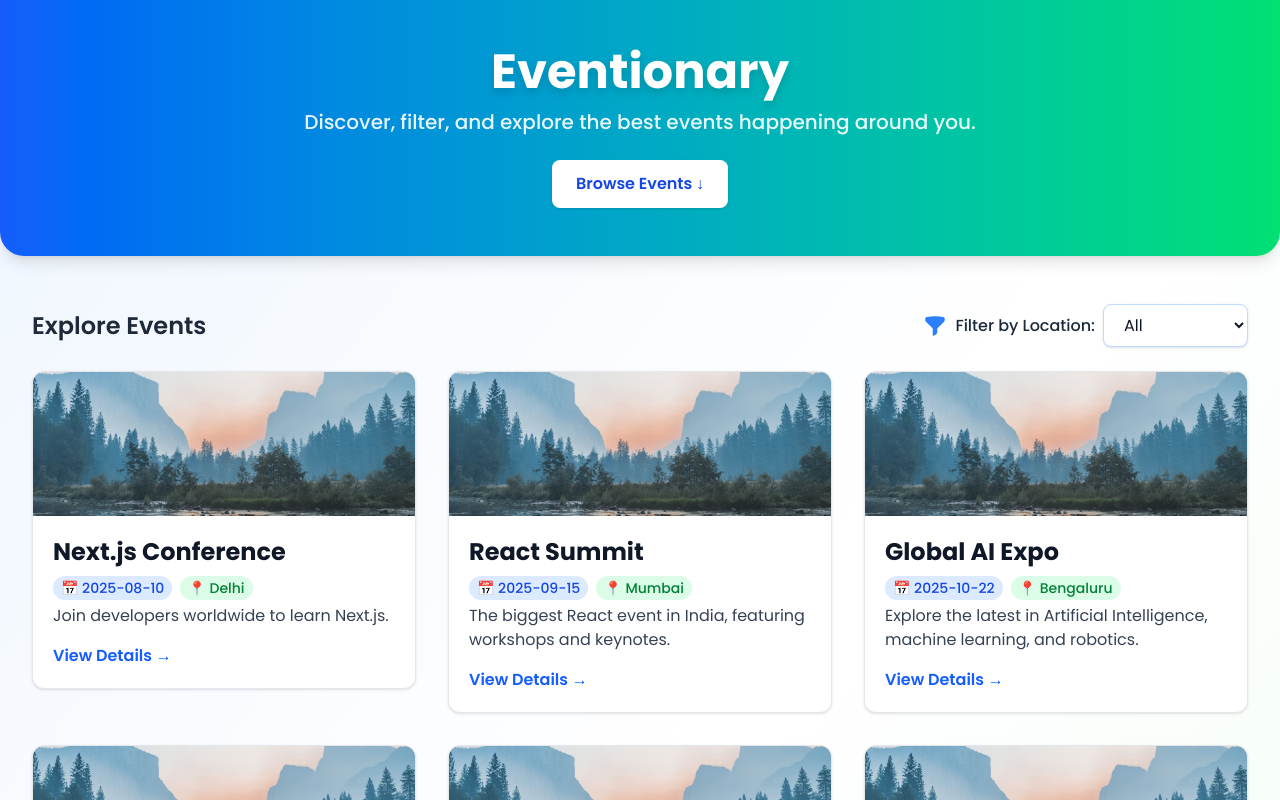
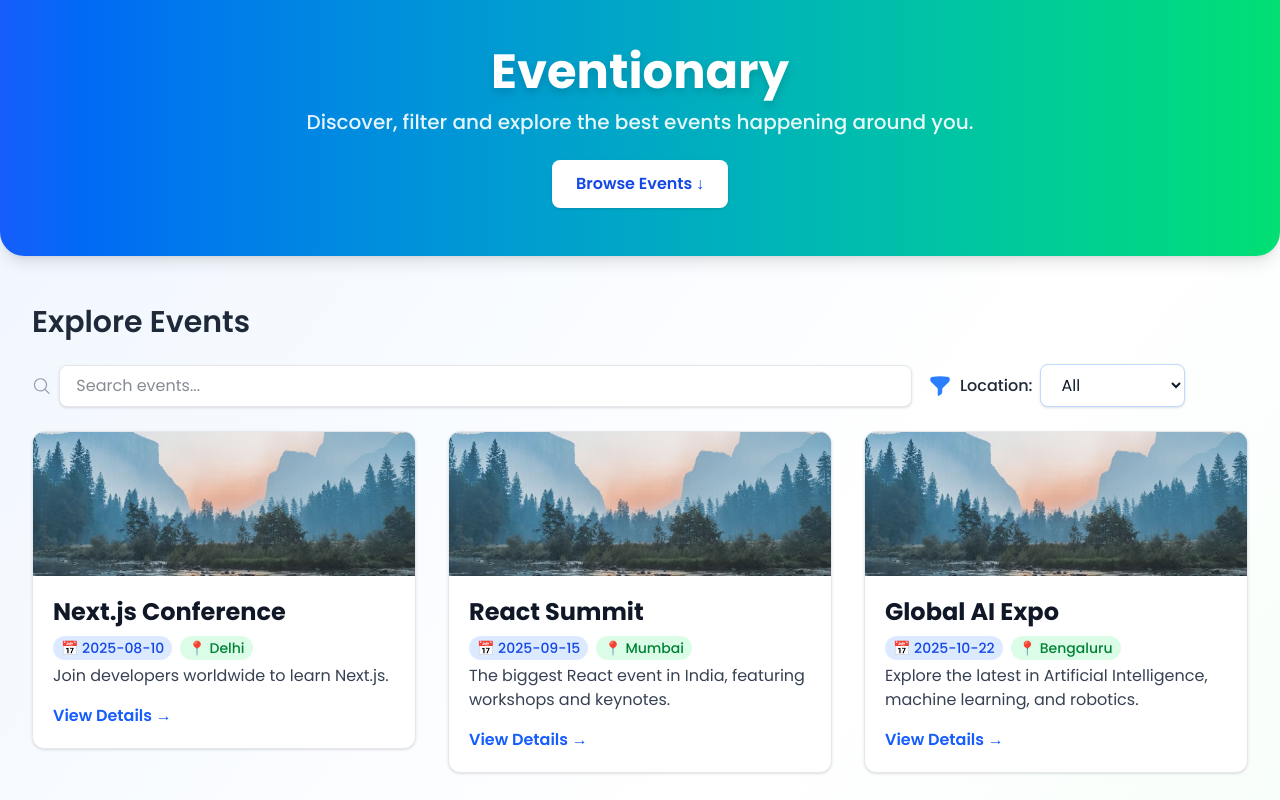
Before and after one commit to AdityaSharmaHub/eventionary, a Next.js app: page / in a window 1280 px wide. Shown: the top 800 px of the page. Built offline with nearby package versions, Linux system fonts and the light colour scheme.

Commit message:
added search bar

```diff
--- a/components/FilterBar.tsx
+++ b/components/FilterBar.tsx
@@ -1,18 +1,30 @@
-import { FunnelIcon } from "@heroicons/react/24/solid";
+import { FunnelIcon, MagnifyingGlassIcon } from "@heroicons/react/24/solid";
 
 type FilterBarProps = {
   locations: string[];
   selected: string;
   onChange: (location: string) => void;
+  searchQuery: string;
+  onSearchChange: (query: string) => void;
 };
 
-export default function FilterBar({ locations, selected, onChange }: FilterBarProps) {
+export default function FilterBar({ locations, selected, onChange, searchQuery, onSearchChange }: FilterBarProps) {
   return (
-    <div className="flex items-center flex-col sm:flex-row gap-3 md:gap-0 mb-4 md:mb-0">
-      <div className="flex items-center gap-2">
+    <div className="mb-6 flex flex-col sm:flex-row sm:items-center gap-3 sm:gap-4 w-full">
+      <div className="flex items-center gap-2 flex-1">
+        <MagnifyingGlassIcon className="w-5 h-5 text-gray-400" aria-hidden="true" />
+        <input
+          type="text"
+          placeholder="Search events..."
+          value={searchQuery}
+          onChange={e => onSearchChange(e.target.value)}
+          className="w-full border border-gray-200 focus:border-blue-500 focus:ring-2 focus:ring-blue-100 px-4 py-2 rounded-lg shadow-sm bg-white text-gray-900 transition outline-none"
+          aria-label="Search events by title or description"
+        />
+      </div>
+      <div className="flex items-center gap-2 flex-1 max-w-xs">
         <FunnelIcon className="w-6 h-6 text-blue-500" aria-hidden="true" />
-        <label htmlFor="location" className="mr-2 font-medium text-gray-800">Filter by Location:</label>
-      </div>
+        <label htmlFor="location" className="font-medium text-gray-800 whitespace-nowrap">Location:</label>
         <select
           id="location"
           aria-label="Filter events by location"
@@ -26,5 +38,6 @@ export default function FilterBar({ locations, selected, onChange }: FilterBarPr
           ))}
         </select>
       </div>
+    </div>
   );
 }
--- a/pages/index.tsx
+++ b/pages/index.tsx
@@ -27,10 +27,15 @@ type HomeProps = {
 
 export default function Home({ events }: HomeProps) {
   const [locationFilter, setLocationFilter] = useState<string>("All");
+  const [searchQuery, setSearchQuery] = useState<string>("");
 
-  const filteredEvents = locationFilter === "All"
-    ? events
-    : events.filter(event => event.location === locationFilter);
+  const filteredEvents = events.filter(event => {
+    const matchesLocation = locationFilter === "All" || event.location === locationFilter;
+    const matchesSearch =
+      event.title.toLowerCase().includes(searchQuery.toLowerCase()) ||
+      event.description.toLowerCase().includes(searchQuery.toLowerCase());
+    return matchesLocation && matchesSearch;
+  });
 
   const locations = Array.from(new Set(events.map(e => e.location)));
 
@@ -44,20 +49,20 @@ export default function Home({ events }: HomeProps) {
       <header className="w-full py-12 bg-gradient-to-r from-blue-600 to-green-400 text-white shadow-lg rounded-b-3xl">
         <div className="max-w-4xl mx-auto px-8 flex flex-col items-center">
           <h1 className="text-4xl sm:text-5xl font-extrabold mb-3 drop-shadow-lg">Eventionary</h1>
-          <p className="text-lg sm:text-xl font-medium mb-6 opacity-90">Discover, filter, and explore the best events happening around you.</p>
+          <p className="text-lg sm:text-xl font-medium mb-6 opacity-90">Discover, filter and explore the best events happening around you.</p>
           <a href="#events-list" className="inline-block px-6 py-3 bg-white text-blue-700 font-semibold rounded-lg shadow hover:bg-blue-50 transition">Browse Events ↓</a>
         </div>
       </header>
 
-      <main className="max-w-7xl mx-auto p-8">
-        <div className="flex flex-col md:flex-row items-start md:items-center justify-between mb-6 mt-4">
-          <h2 className="text-2xl font-semibold text-gray-800 mb-4 md:mb-0" id="events-list">Explore Events</h2>
+      <main className="max-w-7xl mx-auto p-4 md:p-8" id="events-list">
+          <h2 className="text-3xl font-semibold text-gray-800 mt-4 mb-6" >Explore Events</h2>
           <FilterBar
             locations={locations}
             selected={locationFilter}
             onChange={setLocationFilter}
+            searchQuery={searchQuery}
+            onSearchChange={setSearchQuery}
           />
-        </div>
         <EventList events={filteredEvents} />
       </main>
       <footer className="w-full py-4 bg-white/80 border-t border-gray-100 text-center text-sm text-gray-500 mt-8 flex items-center justify-center gap-1">
--- a/styles/globals.css
+++ b/styles/globals.css
@@ -25,6 +25,10 @@ body {
   font-family: Arial, Helvetica, sans-serif;
 }
 
+html {
+  scroll-behavior: smooth;
+}
+
 @keyframes fadein {
   from { opacity: 0; transform: translateY(20px); }
   to { opacity: 1; transform: none; }
```
Lines whose indentation alone changed are shown as unchanged.
